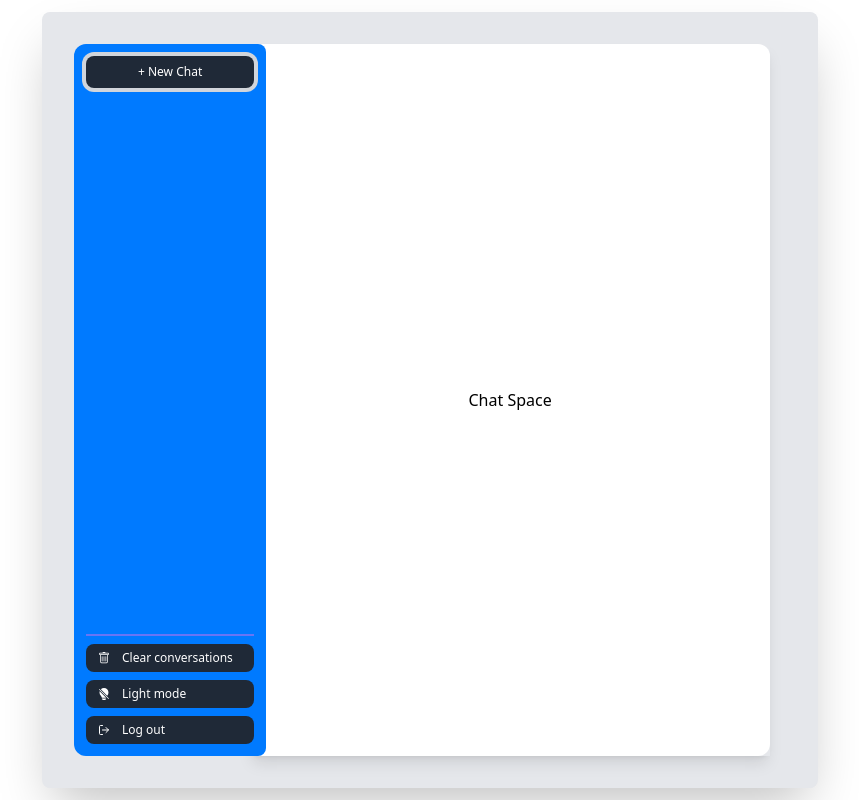
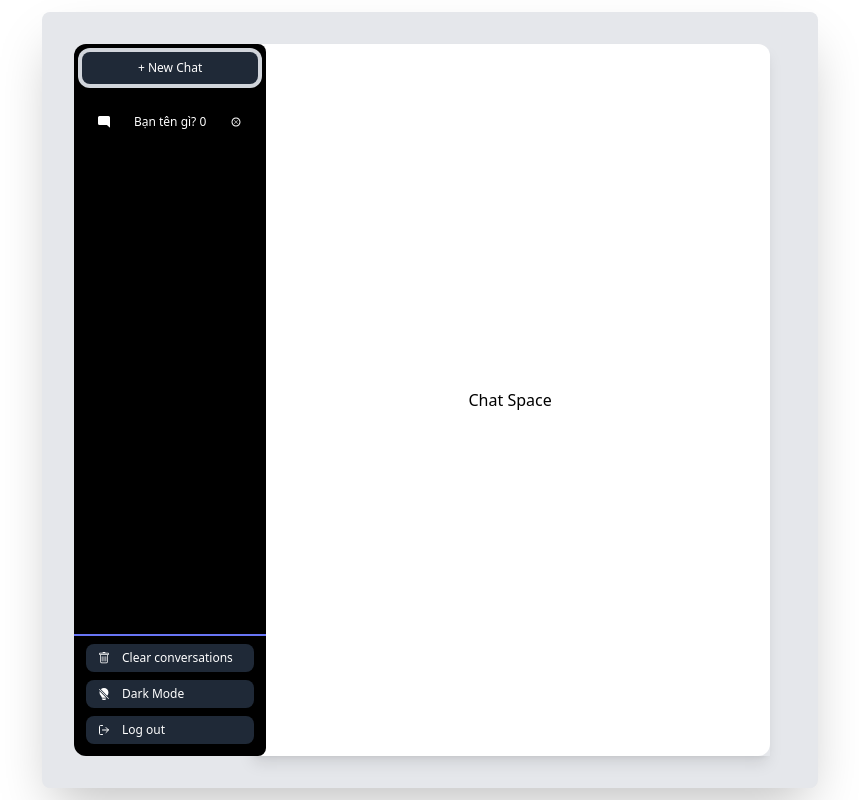
Before and after one commit to thomas-tang-2304/myChatGPT, a Next.js app: page / in a window 1280 px wide. Both pictures are taken after a click on the button "+ New Chat". Shown: the whole page, without its empty margins (210-1069 px from the left). Built offline with nearby package versions, Linux system fonts and the light colour scheme.

Commit message:
Add Dark & Light, remove item

```diff
--- a/src/components/Sidebar/index.tsx
+++ b/src/components/Sidebar/index.tsx
@@ -1,9 +1,44 @@
-import React from 'react';
-import { FiLogOut } from 'react-icons/fi';
-import { BsTrash } from 'react-icons/bs';
-import { BsFillLightbulbOffFill } from 'react-icons/bs';
+import React, {useState} from 'react';
+import {FiLogOut} from 'react-icons/fi';
+import {BsTrash} from 'react-icons/bs';
+import {BsFillLightbulbOffFill} from 'react-icons/bs';
+import {BsFillLightbulbFill} from 'react-icons/bs';
+import {BsFillChatRightFill} from 'react-icons/bs';
+import {TiDeleteOutline} from 'react-icons/ti';
+import ChatSpace from '../Chat/ChatSpace';
+import styles from '@/styles/Home.module.css';
 
-export default function Sidebar() {
+const APP_THEMES = {
+  DARK: 'DARK',
+  LIGHT: 'LIGHT',
+}
+
+const newChatClassNames = `
+  text-white
+  text-xs
+
+  w-full
+
+  focus:outline-none
+  focus:ring-4
+  focus:ring-gray-300
+  font-medium
+
+  py-2
+  px-3
+  pr-26
+  my-2
+
+  flex
+  justify-around
+  leading-3
+
+  ark:bg-gray-800
+  dark:hover:bg-gray-700
+  dark:focus:ring-gray-700
+  hover:bg-gray-900
+`
+
   const buttonClassNames = `
     text-white
     text-xs
@@ -23,25 +58,69 @@ export default function Sidebar() {
     dark:focus:ring-gray-700
     hover:bg-gray-900
   `
+
+  const dark =`
+  text-white-900
+  bg-black
+  `
+  const light =`
+    text-white-900
+    bg-primary
+  `
+
+export default function Sidebar() {
+
+  const [chat, setChat] = useState<any>([]);
+  const [theme, setTheme] = useState(APP_THEMES.DARK);
+
+  const handleRemoveChat = (id:any) => {
+    const newList = chat.filter((item: any) => item.id !== id);
+
+    setChat(newList);
+  };
+
+
+  const addNewChat = () => {
+    const newChat = chat.concat({name: `Bạn tên gì? ${chat.length}`  , id: chat.length});
+
+    setChat(newChat);
+  };
+
+  const toggleTheme = () => {
+    setTheme((curr) => curr === APP_THEMES.LIGHT ? APP_THEMES.DARK : APP_THEMES.LIGHT);
+
+    console.log(theme)
+  };
+  console.log(theme)
+
   return (
     <>
-      <div className='content-between grid p-3 bg-primary font-white h-full text-white-900 rounded-l-xl rounded-r-lg'>
+      <div className={`${theme === APP_THEMES.DARK ? styles.dark : styles.light} bg-primary flex flex-col justify-between font-white h-full text-white-900 rounded-l-xl rounded-r-lg`}>
         <div>
-          <button type="button" className={`${buttonClassNames} dark:border-gray-700`}>+ New Chat</button>
+          <div className='p-2'><button onClick={addNewChat} type="button" className={`${buttonClassNames} mb-2 dark:border-gray-700`}>+ New Chat</button></div>
+          {chat.map((item: any) =>
+            <a href='#' key={item.id} className={`${newChatClassNames}`}>
+              <span><BsFillChatRightFill /></span>
+              {item.name}
+              <button onClick={() => handleRemoveChat(item.id)}><TiDeleteOutline /></button>
+            </a>
+          )}
         </div>
-        <div className='flex flex-col gap-2 border-t-2 border-indigo-500 pt-2'>
-          <button type="button" className={`${buttonClassNames} dark:border-gray-700 flex leading-3`}>
+        <div className='flex p-3 flex-col gap-2 border-t-2 border-indigo-500 mt-2 pt-2'>
+          <button type="button" className={`${buttonClassNames} dark:border-gray-700 flex leading-3`} onClick={() => setChat([])}>
             <span className={`mx-3`}>
               <BsTrash />
             </span>
             Clear conversations
           </button>
 
-          <button type="button" className={`${buttonClassNames} dark:border-gray-700 flex leading-3`}>
-            <span className={`mx-3`}>
-              <BsFillLightbulbOffFill />
-            </span>
-            Light mode
+          <button type="button" className={`${buttonClassNames} dark:border-gray-700 flex leading-3`} onClick={toggleTheme} >
+            {theme === APP_THEMES.LIGHT
+              ?
+              (<><span className={`mx-3`}><BsFillLightbulbFill /></span><span>Light Mode</span></>)
+              :
+              (<><span className={`mx-3`}><BsFillLightbulbOffFill /></span><span>Dark Mode</span></>)
+            }
           </button>
 
           <button type="button" className={`${buttonClassNames} dark:border-gray-700 flex leading-3`}>
--- a/src/styles/Home.module.css
+++ b/src/styles/Home.module.css
@@ -276,3 +276,11 @@
     transform: rotate(0deg);
   }
 }
+
+.dark {
+  background-color: black;
+}
+
+.light {
+  background-color: rgb(0, 89, 255);
+}
```
